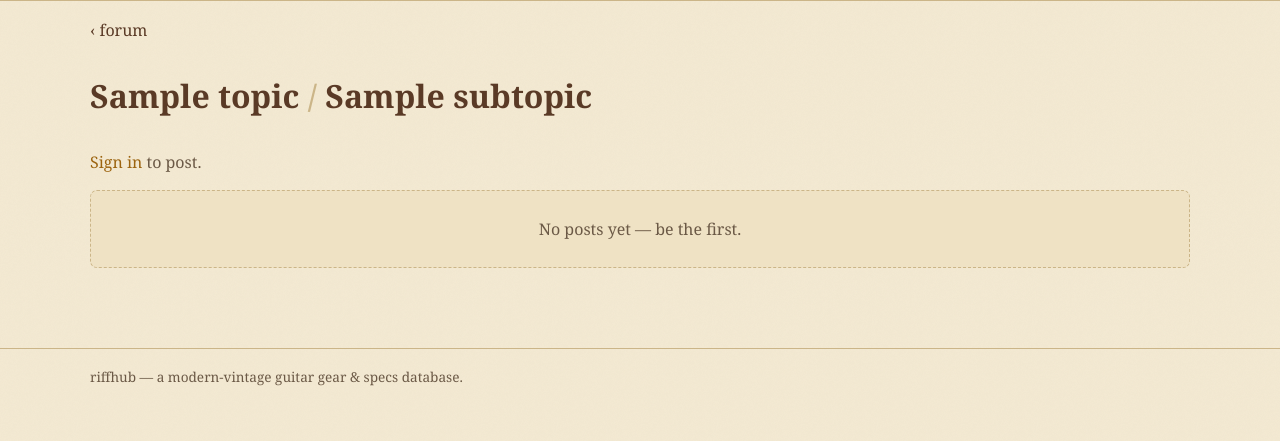
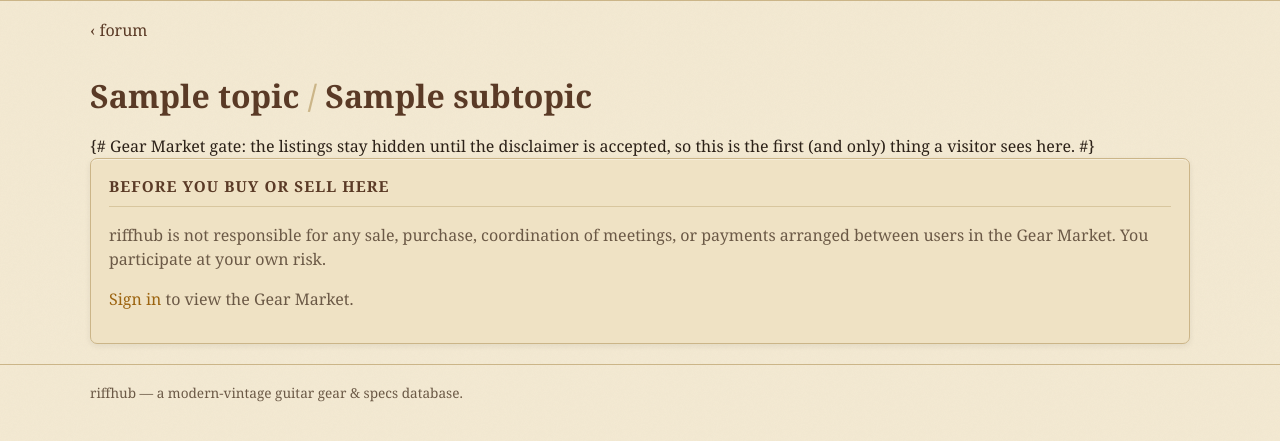
Before and after one commit to gonza56d/riffhub, a Django app: page /forum/s/1/ in a window 1280 px wide. Shown: the part 78-519 px from the top of the page. Run offline with Django 5.2, Linux system fonts and the light colour scheme; tables that the repository leaves empty hold one stand-in row (values such as "Sample post").

Commit message:
Gate the Gear Market behind the disclaimer (hide listings until accepted)
The disclaimer previously rendered only in place of the new-listing form, so
the listings below it were always visible. Now, on a market subtopic, a
visitor who hasn't accepted sees ONLY the disclaimer — the listings and the
post form stay hidden until they accept (authenticated) or sign in
(anonymous). Acceptance is one-time and global, so it unlocks every market
subtopic at once.

Template-only behaviour change (the view already passes is_market +
disclaimer_ok). Adds three view tests: hidden-until-accepted,
visible-after-acceptance, and the anonymous sign-in gate.

Co-Authored-By: Claude Opus 4.8 <noreply@anthropic.com>

```diff
--- a/templates/forum/subtopic.html
+++ b/templates/forum/subtopic.html
@@ -7,17 +7,23 @@
   <h1>{{ topic.name }} <span class="sep">/</span> {{ subtopic.name }}</h1>
 </div>
 
-{% if user.is_authenticated %}
 {% if is_market and not disclaimer_ok %}
-    <section class="panel disclaimer">
+  {# Gear Market gate: the listings stay hidden until the disclaimer is
+     accepted, so this is the first (and only) thing a visitor sees here. #}
+  <section class="panel disclaimer gate">
     <h2>Before you buy or sell here</h2>
     <p>{{ disclaimer_text }}</p>
+    {% if user.is_authenticated %}
       <form method="post" action="{% url 'forum:accept_disclaimer' subtopic.pk %}">
         {% csrf_token %}
         <button type="submit" class="btn-primary">I understand &amp; accept</button>
       </form>
+    {% else %}
+      <p class="signin-hint"><a href="{% url 'login' %}">Sign in</a> to view the Gear Market.</p>
+    {% endif %}
   </section>
 {% else %}
+  {% if user.is_authenticated %}
     <details class="new-post">
       <summary>Start a new {% if is_market %}listing{% else %}post{% endif %}</summary>
       <form method="post" action="{% url 'forum:post_create' subtopic.pk %}" class="post-form">
@@ -34,7 +40,6 @@
         <button type="submit" class="btn-primary">Post</button>
       </form>
     </details>
-  {% endif %}
   {% else %}
     <p class="signin-hint"><a href="{% url 'login' %}">Sign in</a> to post.</p>
   {% endif %}
@@ -53,4 +58,5 @@
     <li class="empty">No posts yet — be the first.</li>
     {% endfor %}
   </ul>
+{% endif %}
 {% endblock %}
```
Also changed, not shown: tests/test_forum_market_proposals.py (+37 -0 lines). Lines whose indentation alone changed are shown as unchanged.
